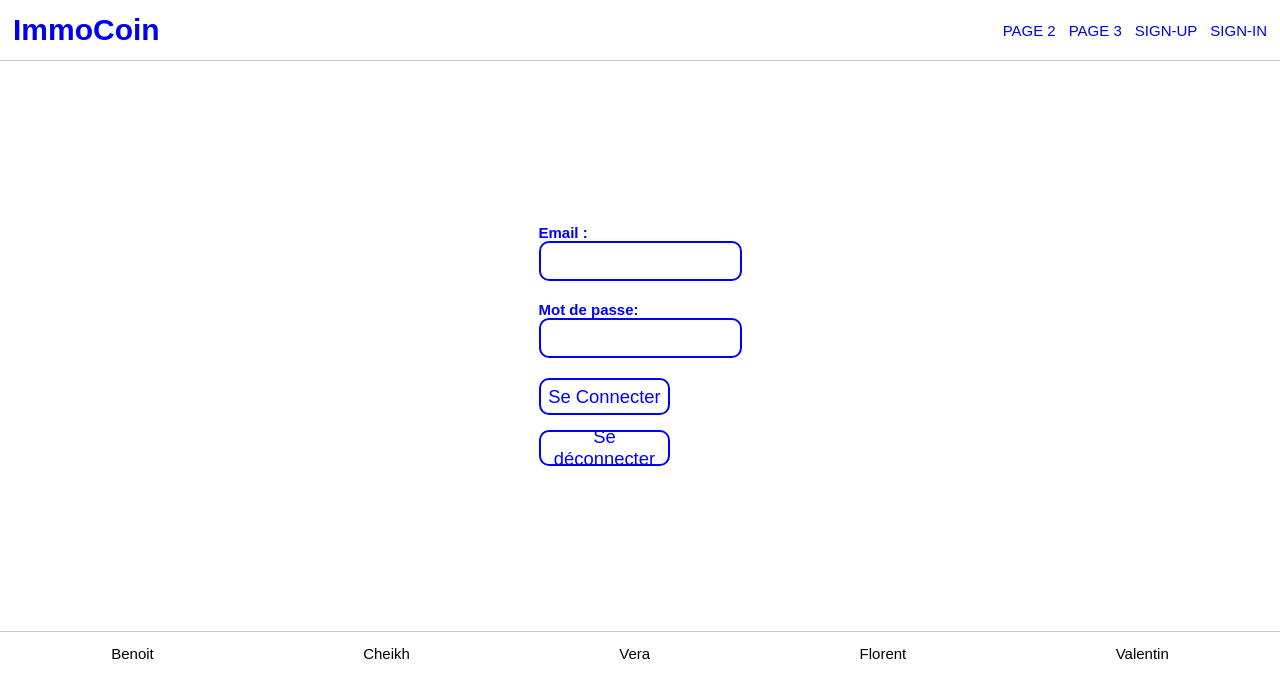
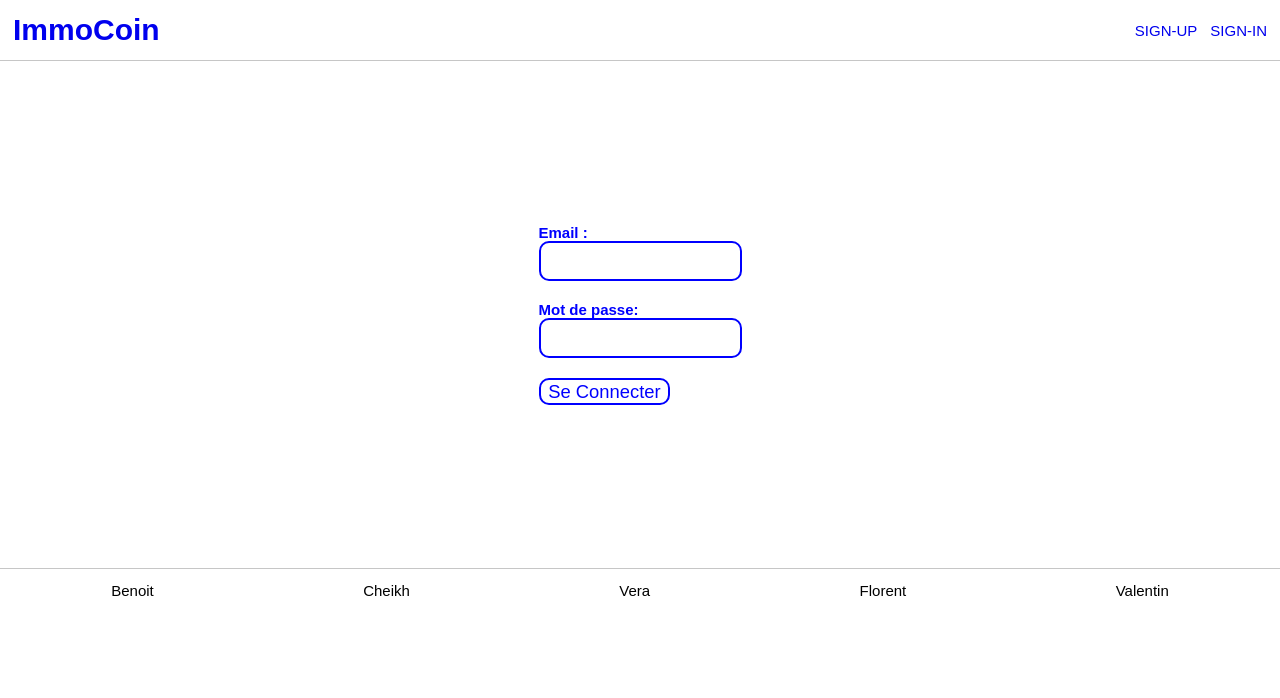
Before and after one commit to cheikh-kebe/front-react-immo, a React (Create React App) app: page /sign_in in a window 1280 px wide. Shown: the top 698 px of the page. Built offline with nearby package versions, Linux system fonts and the light colour scheme; no server answers.

Commit message:
cleaning headers & sign_in form

```diff
--- a/src/Components/Header/index.jsx
+++ b/src/Components/Header/index.jsx
@@ -23,9 +23,6 @@ const Header = () => {
     <header className="container__header">
       <h1><Link to="/">ImmoCoin</Link></h1>
       <ul>
-
-        <li><Link to="/page2">PAGE 2</Link></li>
-        <li><Link to="/page3">PAGE 3</Link></li>
         {isLogged?
         <>
         <li><Link to="/nouvelle_annonce">Ajouter une annonce </Link></li>
--- a/src/Components/devise/Signin/index.jsx
+++ b/src/Components/devise/Signin/index.jsx
@@ -21,14 +21,7 @@ export const SignIn = () => {
     history.goBack()
  };
 
-  const logout = async (e) => {
-   e.preventDefault();
-   const response = await APIManager.logout();
-   console.log(response)
-   response.status === 200? dispatch(RegisterUserLogoutStatus()):dispatch(RegisterUserLoginStatus());
-   history.push('/')
-  ;
-  }
+
   return (
     <div className="form__container">
       <form /*</div>onSubmit={fetchRegister}*/>
@@ -49,7 +42,6 @@ export const SignIn = () => {
         />
         </label>
         <button type="submit" onClick={login}>Se Connecter</button>
-        <button type="submit" onClick={logout}>Se déconnecter</button>
       </form>
     </div>
   )
```
